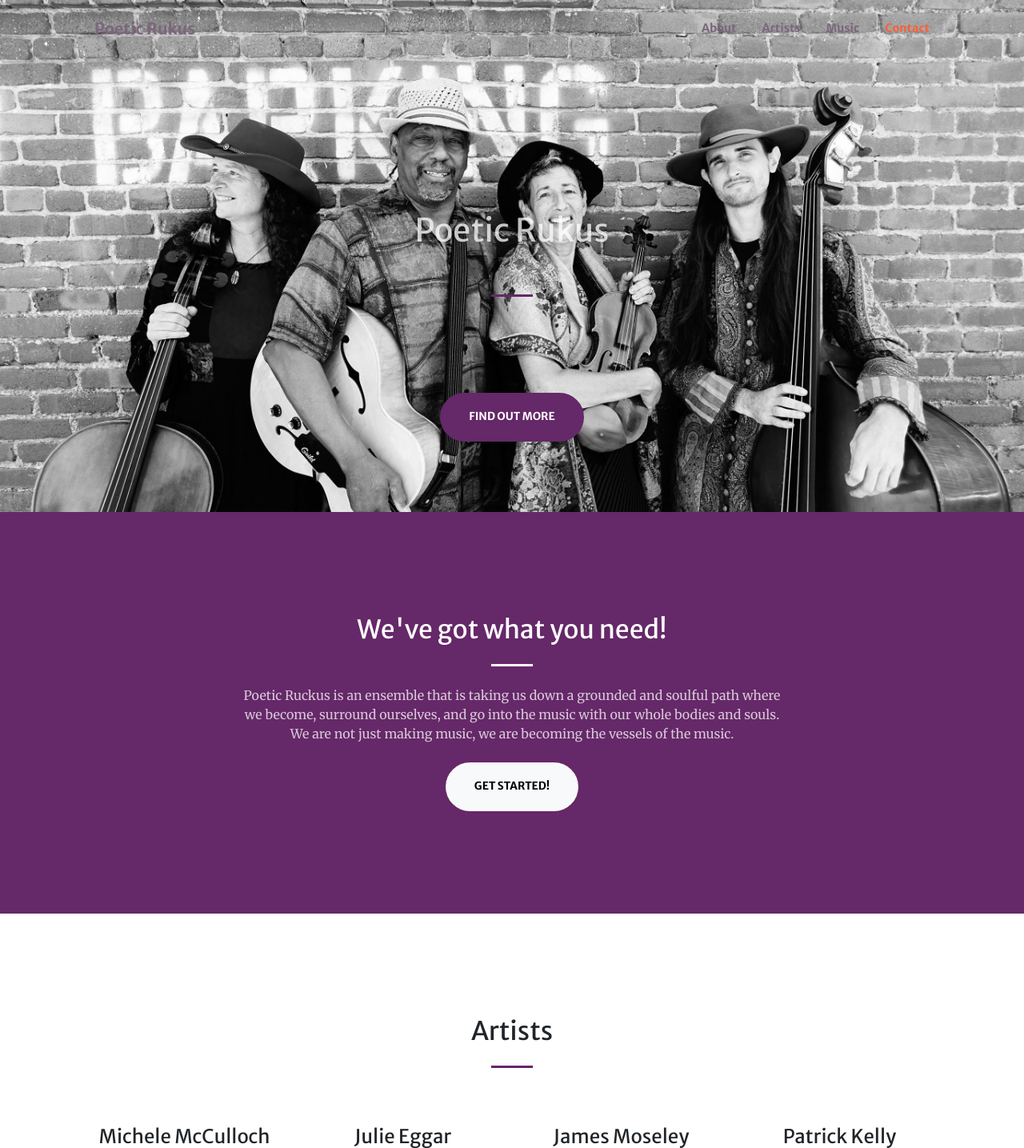
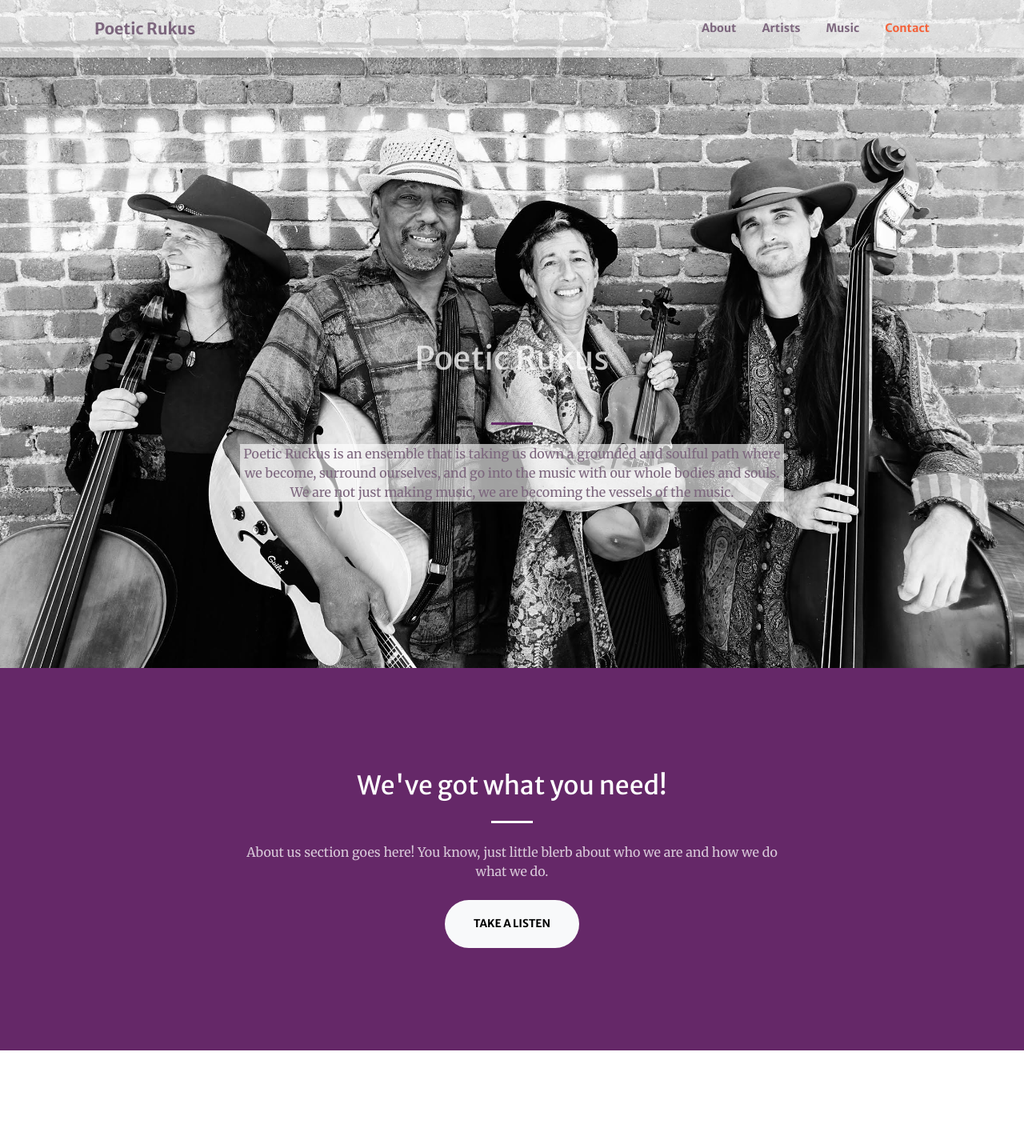
Before and after one commit to fatpat314/fatpat314-Poetic_Rukus_website, a Flask app: page / in a window 1280 px wide. Shown: the top 1435 px of the page at 80% size. Run offline with Flask 2, Linux system fonts and the light colour scheme; some libraries are stand-ins or nearby versions.

Commit message:
More styleing

```diff
--- a/templates/index.html
+++ b/templates/index.html
@@ -21,7 +21,7 @@
 
     <body id="page-top">
         <!-- Navigation-->
-        <nav class="navbar navbar-expand-lg navbar-light fixed-top py-3" id="mainNav">
+        <nav style="background-color:#ffffffa1" class="navbar navbar-expand-lg navbar-light fixed-top py-3" id="mainNav">
             <div class="container px-4 px-lg-5">
                 <a style="color:#7c667d" class="navbar-brand" href="#page-top">Poetic Rukus</a>
                 <button class="navbar-toggler navbar-toggler-right" type="button" data-bs-toggle="collapse" data-bs-target="#navbarResponsive" aria-controls="navbarResponsive" aria-expanded="false" aria-label="Toggle navigation"><span class="navbar-toggler-icon"></span></button>
@@ -38,7 +38,7 @@
         <!-- Masthead-->
         <style>
             header{
-                padding-top: 15rem;
+                padding-top: 25rem;
                 padding-bottom: calc(10rem - 4.5rem);
 	            background: url('static/assets/img/poetic_rukus1.png');
                 background-position: center;
@@ -56,12 +56,13 @@
                         <h1 class="text-white-75 font-weight-bold">Poetic Rukus </h1>
                         <br>
                         <hr style="background-color:#652868" class="divider" />
+                        <p style="color: #7c667d; background-color:#ffffffa1" class="mb-4">Poetic Ruckus is an ensemble that is taking us down a grounded and soulful path where we become, surround ourselves, and go into the music with our whole bodies and souls. We are not just making music, we are becoming the vessels of the music.</p>
                     </div>
                     <div class="col-lg-8 align-self-baseline">
                         <br>
                         <p class="text-white-75 mb-5"> </p>
                         <br>
-                        <a style="background-color:#652868" class="btn btn-primary btn-xl" href="#about">Find Out More</a>
+                        <!-- <a style="background-color:#652868" class="btn btn-primary btn-xl" href="#about">Find Out More</a> -->
                     </div>
                 </div>
             </div>
@@ -73,8 +74,8 @@
                     <div class="col-lg-8 text-center">
                         <h2 class="text-white mt-0">We've got what you need!</h2>
                         <hr class="divider divider-light" />
-                        <p class="text-white-75 mb-4">Poetic Ruckus is an ensemble that is taking us down a grounded and soulful path where we become, surround ourselves, and go into the music with our whole bodies and souls. We are not just making music, we are becoming the vessels of the music.</p>
-                        <a class="btn btn-light btn-xl" href="#services">Get Started!</a>
+                        <p class="text-white-75 mb-4">About us section goes here! You know, just little blerb about who we are and how we do what we do.</p>
+                        <a class="btn btn-light btn-xl" href="#portfolio">Take a listen</a>
                     </div>
                 </div>
             </div>
@@ -283,7 +284,8 @@
             <div class="container px-4 px-lg-5">
                 <div class="row gx-4 gx-lg-5 justify-content-center">
                     <div class="col-lg-8 col-xl-6 text-center">
-                        <h2 class="mt-0">Contact Info Goes Here.</h2>
+                        <h2 style="color:#652868" class="mt-0">Contact Us Here</h2>
+                        <p style="color:#652868">Contact info goes here.</p>
                     </div>
                 </div>
             </div>
```
